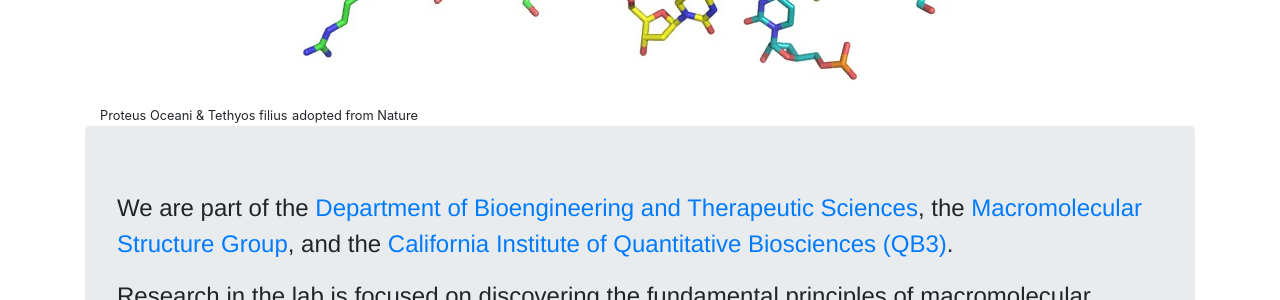
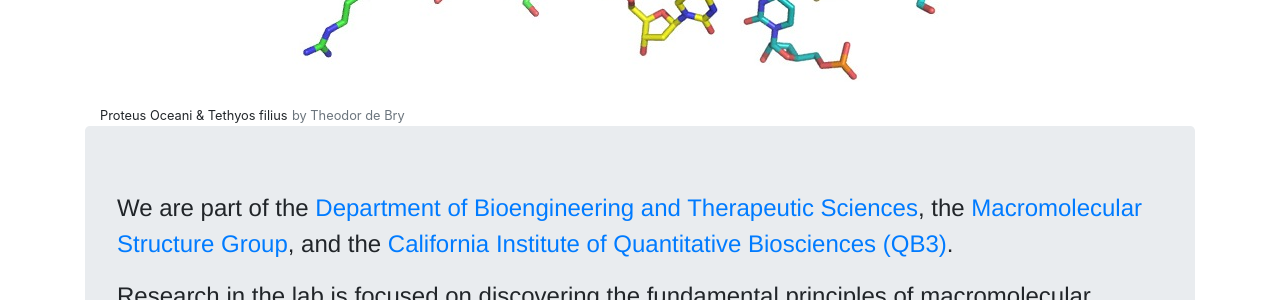
Before and after one commit to fmulenge/fmulenge.github.io, a Jekyll site: the page built from index.md, in a window 1280 px wide. Shown: the part 220-520 px from the top of the page. Built offline with Jekyll 4.4.1, drawn with Linux system fonts in a browser that asks for light colours.

Commit message:
Update home.html

```diff
--- a/_layouts/home.html
+++ b/_layouts/home.html
@@ -1,7 +1,7 @@
 {% include header.html %}
 <div class="container">
     <img class="img-fluid mx-auto d-block" src="/static/img/logo/jf_aa_logo.jpg" alt="Fraser at UCSF, in molecular form">
-    <small>Proteus Oceani & Tethyos filius</small> <small class="text-center text-md-start">adopted from Nature </small>
+    <small>Proteus Oceani & Tethyos filius</small> <small class="text-muted">by Theodor de Bry</small>
     <div class="row">
         <div class="col-md-15">
     	    <div class="jumbotron">
```
